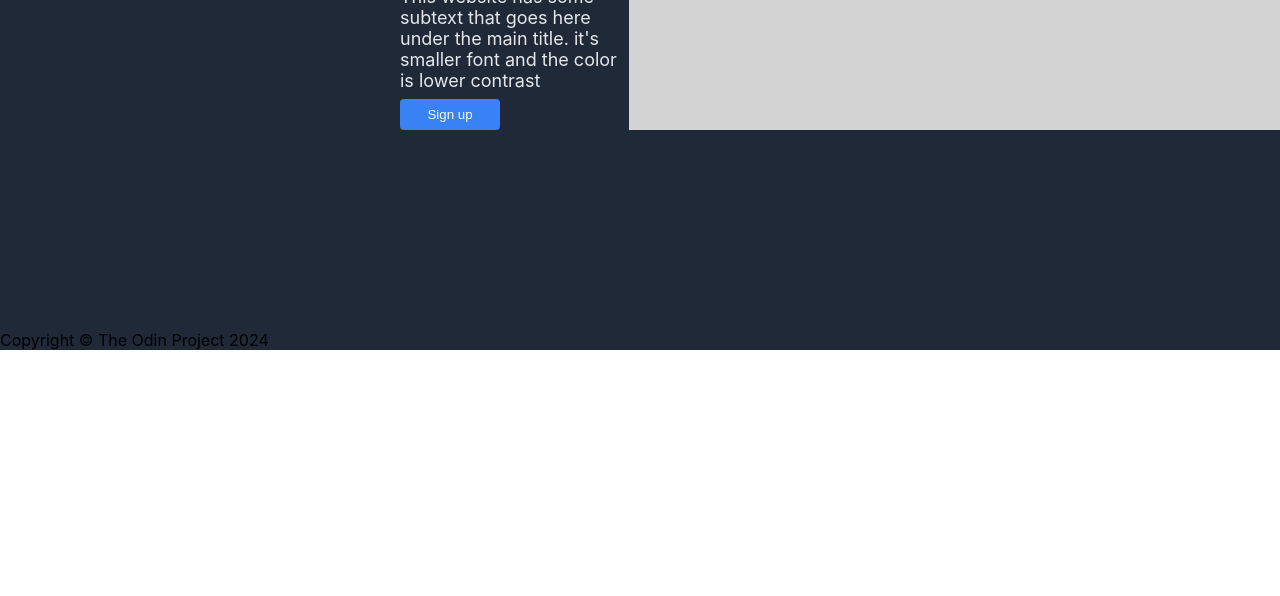
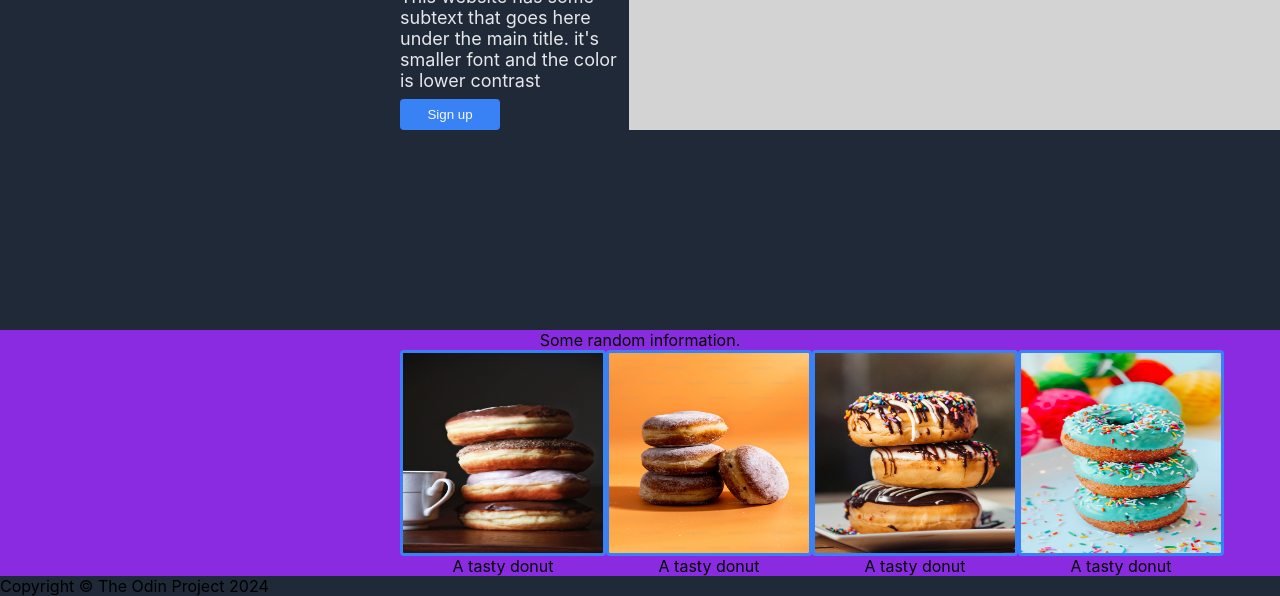
Before and after one commit to CatFromHe-Man/odin-landing-page, a plain HTML site: page index.html in a window 1280 px wide. Shown: the part 532-1128 px from the top of the page. Before the commit the page ends 882 px from the top, so only its background shows below. Drawn offline with Linux system fonts and the light colour scheme.

Commit message:
Making the middle tile sections

```diff
--- a/index.html
+++ b/index.html
@@ -30,6 +30,31 @@
     </div>
 </div>
 
+<!-- Donut tiles -->
+
+<div class="tiles">Some random information.</div>
+
+<div class="tiles">
+    <div class="donut">
+        <img class="dtile" src="./images/donutmid1.jpg" alt="d1">
+        <div class="donuttext">A tasty donut</div>
+    </div>
+    <div class="donut">
+        <img class="dtile" src="./images/donutmid2.avif" alt="d2">
+        <div class="donuttext">A tasty donut</div>
+    </div>
+    <div class="donut">
+        <img class="dtile" src="./images/donutmid3.avif" alt="donutmid3">
+        <div class="donuttext">A tasty donut</div>
+    </div>
+    <div class="donut">
+        <img class="dtile" src="./images/donutmid4.avif" alt="d4">
+        <div class="donuttext">A tasty donut</div>
+    </div>
+
+</div>
+
+
 <div class="footer">Copyright &copy The Odin Project 2024</div>
 
 
--- a/styles.css
+++ b/styles.css
@@ -7,10 +7,7 @@ button {
     padding: 8px 24px;
 }
 
-img {
-    height: 200px;
-    width: 600px;
-}
+
 
 body {
     font-family: -apple-system, BlinkMacSystemFont, "Segoe UI", Roboto, Oxygen,
@@ -101,3 +98,30 @@ ul {
     justify-content: center;
     align-items: center;
 }
+
+
+/* Tiles */
+
+.tiles {
+    /* background-color: #f9faf8; */
+    background-color: blueviolet;
+    padding-left: 400px;
+    padding-right: 400px;
+    display: flex;
+    justify-content: space-around;
+}
+
+.dtile {
+    width: 200px;
+    height: 200px;
+    border-radius: 4px;
+    border-style: solid;
+    border-color: #3882f6;
+}
+
+.donut {
+    display: flex;
+    flex-direction: column;
+    justify-content: center;
+    align-items: center;
+}
```
Also changed, not shown: images/donutmid1.jpg (added), images/donutmid2.avif (added), images/donutmid3.avif (added), images/donutmid4.avif (added), 4 other files.
